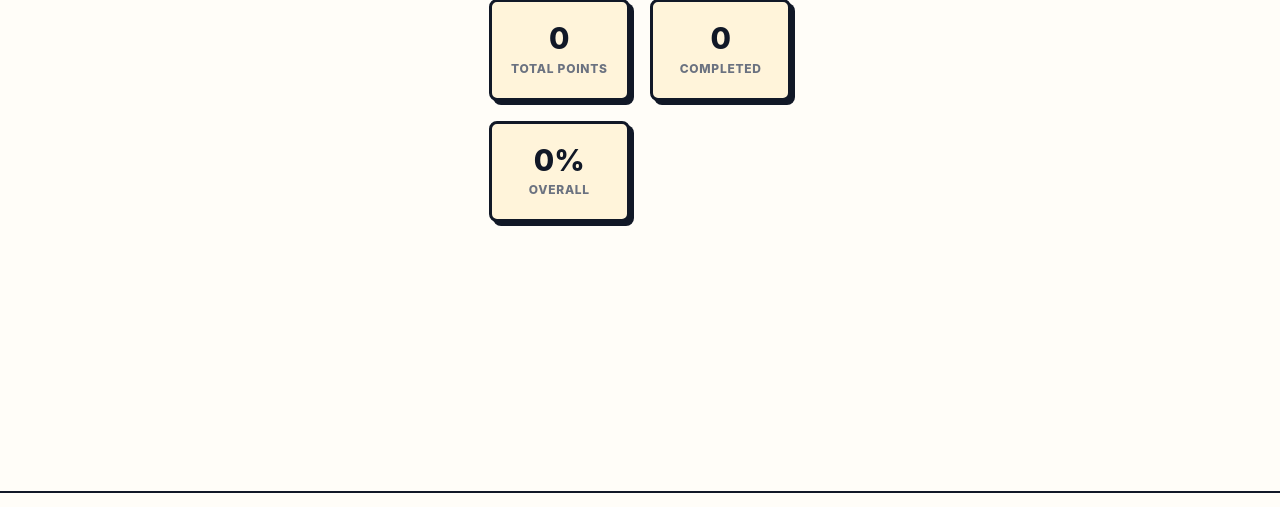
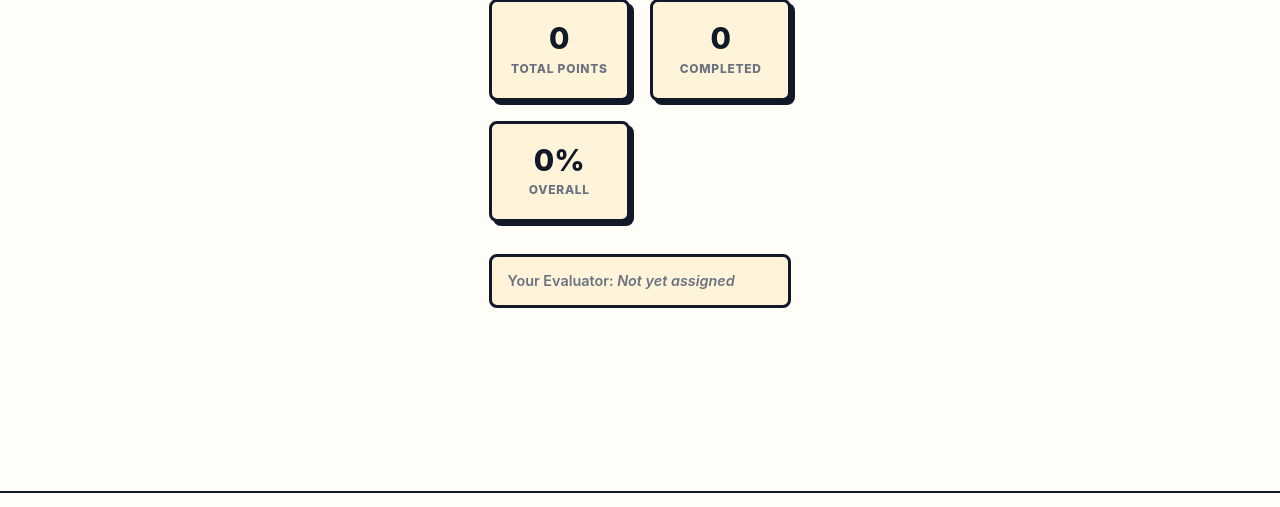
Before and after one commit to RaghunandhanG/ML-Fest-Platform, a FastAPI app: page /dashboard in a window 1280 px wide. Shown: the part 238-745 px from the top of the page. Run offline with FastAPI, Linux system fonts and the light colour scheme; a user stored in the database is signed in.

Commit message:
user can now see their assinged evluator

```diff
--- a/routes/challenges.py
+++ b/routes/challenges.py
@@ -75,7 +75,9 @@ def dashboard(request: Request):
     max_possible = sum(ch.total_points for ch in challenges)
     completed_count = sum(1 for p in progress_data.values() if p["completed_flags"] > 0)
     overall_pct = round(computed_total / max_possible * 100) if max_possible > 0 else 0
-    return render("dashboard.html", request, computed_total=computed_total, max_possible=max_possible, completed_count=completed_count, overall_pct=overall_pct)
+    evaluator = db.query(User).get(user.assigned_evaluator_id) if user.assigned_evaluator_id else None
+    evaluator_name = evaluator.username if evaluator else None
+    return render("dashboard.html", request, computed_total=computed_total, max_possible=max_possible, completed_count=completed_count, overall_pct=overall_pct, evaluator_name=evaluator_name)
 
 
 @router.get("/leaderboard", name="challenges.leaderboard")
--- a/templates/dashboard.html
+++ b/templates/dashboard.html
@@ -73,4 +73,14 @@
         </div>
     </div>
 </div>
+
+{% if evaluator_name %}
+<div style="margin-top:1rem;padding:0.75rem 1rem;background:var(--bg-card);border:var(--border-w) solid var(--border-dark);border-radius:var(--radius);font-size:0.9rem;font-weight:600;color:var(--text-muted);">
+    Your Evaluator: <strong style="color:var(--text);">{{ evaluator_name }}</strong>
+</div>
+{% else %}
+<div style="margin-top:1rem;padding:0.75rem 1rem;background:var(--bg-card);border:var(--border-w) solid var(--border-dark);border-radius:var(--radius);font-size:0.9rem;font-weight:600;color:var(--text-muted);">
+    Your Evaluator: <span style="font-style:italic;">Not yet assigned</span>
+</div>
+{% endif %}
 {% endblock %}
```
Also changed, not shown: instance/ctf_challenge.db.
